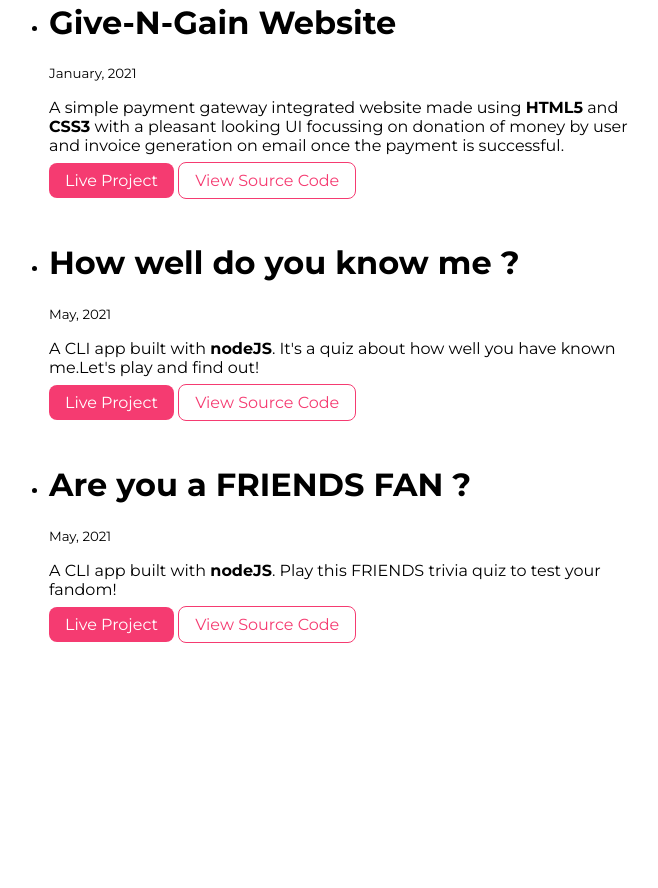
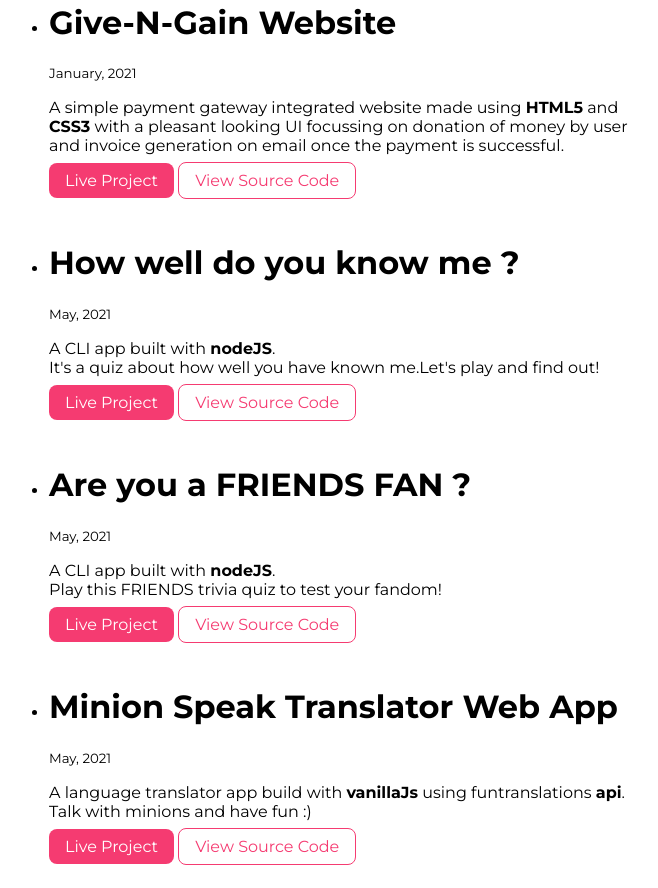
Before and after one commit to aditi2802/my-portfolio, a plain HTML site: page projects.html in a window 1280 px wide. Shown: the part 818-1706 px from the top of the page, without its empty margins (311-969 px from the left). Before the commit the page ends 1484 px from the top, so only its background shows below. Drawn offline with Linux system fonts and the light colour scheme.

Commit message:
update: added another project

```diff
--- a/projects.html
+++ b/projects.html
@@ -52,7 +52,7 @@
         <div class="container container-center margin-md"> <li>
             <h1>How well do you know me ?</h1>
             <small>May, 2021</small>
-            <p>A CLI app built with <strong>nodeJS</strong>. It's a quiz about how well you have known me.Let's play and find out!</p>
+            <p>A CLI app built with <strong>nodeJS</strong>.<br>It's a quiz about how well you have known me.Let's play and find out!</p>
             <a class="link link-primary" style="display: inline;" href="https://replit.com/@aditi2802/My-Quiz?embed=1&output=1#index.js">Live Project</a>
             <a class="link link-secondary" style="display: inline;" href="https://github.com/aditi2802/my-quiz">View Source Code</a>
         </li></div>
@@ -60,9 +60,18 @@
         <div class="container container-center margin-md"><li>
             <h1>Are you a FRIENDS FAN ?</h1>
             <small>May, 2021</small>
-            <p>A CLI app built with <strong>nodeJS</strong>. Play this FRIENDS trivia quiz to test your fandom!</p>
+            <p>A CLI app built with <strong>nodeJS</strong>.<br> Play this FRIENDS trivia quiz to test your fandom!</p>
             <a class="link link-primary" style="display: inline;" href=https://replit.com/@aditi2802/FRIENDS-Quiz?embed=1&output=1#index.js>Live Project</a>
             <a class="link link-secondary" style="display: inline;" href=https://github.com/aditi2802/friends-quiz>View Source Code</a>
+        </li></div>
+
+
+        <div class="container container-center margin-md"><li>
+            <h1>Minion Speak Translator Web App</h1>
+            <small>May, 2021</small>
+            <p>A language translator app build with <strong>vanillaJs</strong> using funtranslations <strong>api</strong>.<br>Talk with minions and have fun :)</p>
+            <a class="link link-primary" style="display: inline;" href="https://my-minion-speak-translator.netlify.app/">Live Project</a>
+            <a class="link link-secondary" style="display: inline;" href="https://github.com/aditi2802/banana-speak">View Source Code</a>
         </li></div>
         </ul>
 </body>
```
